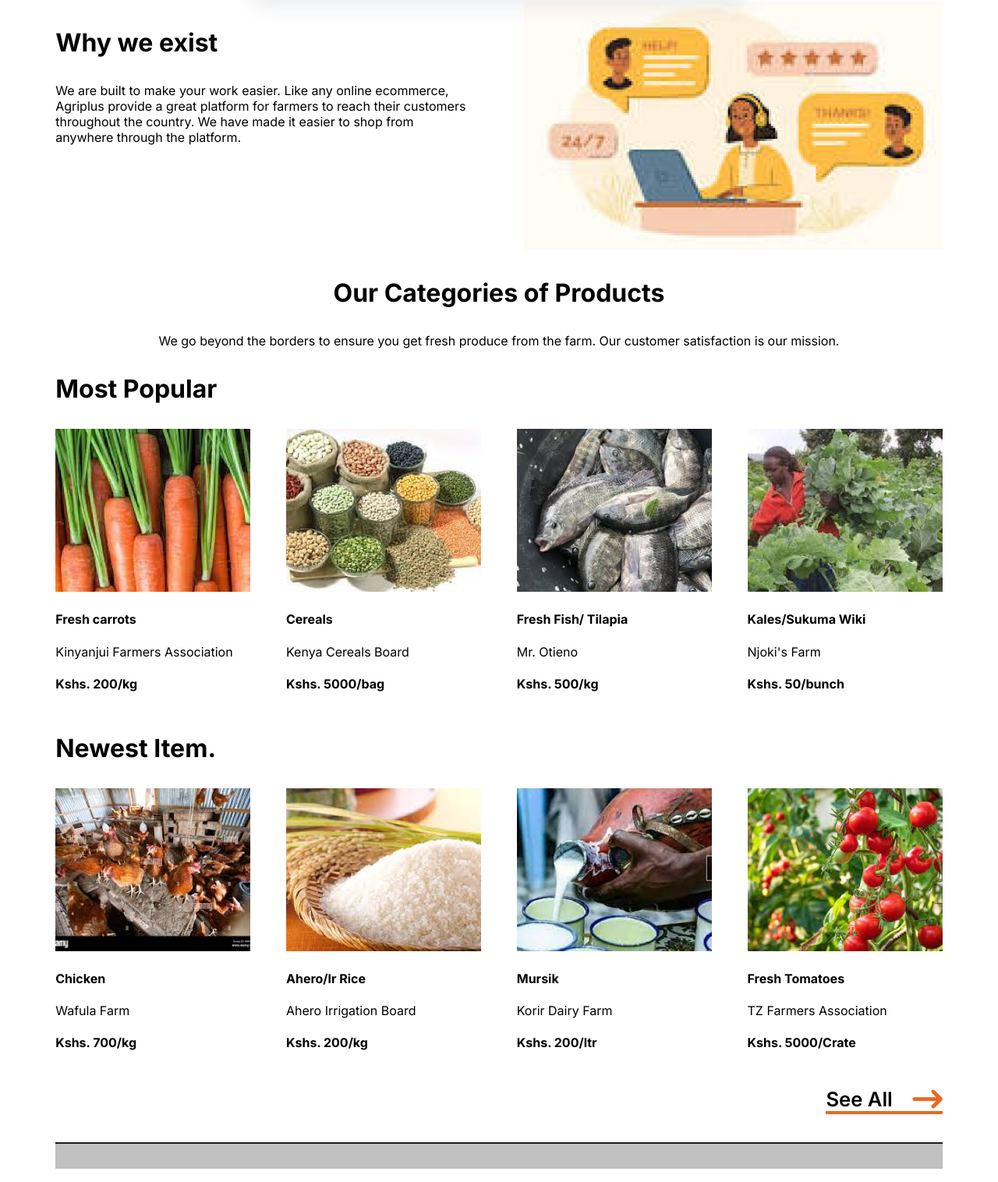
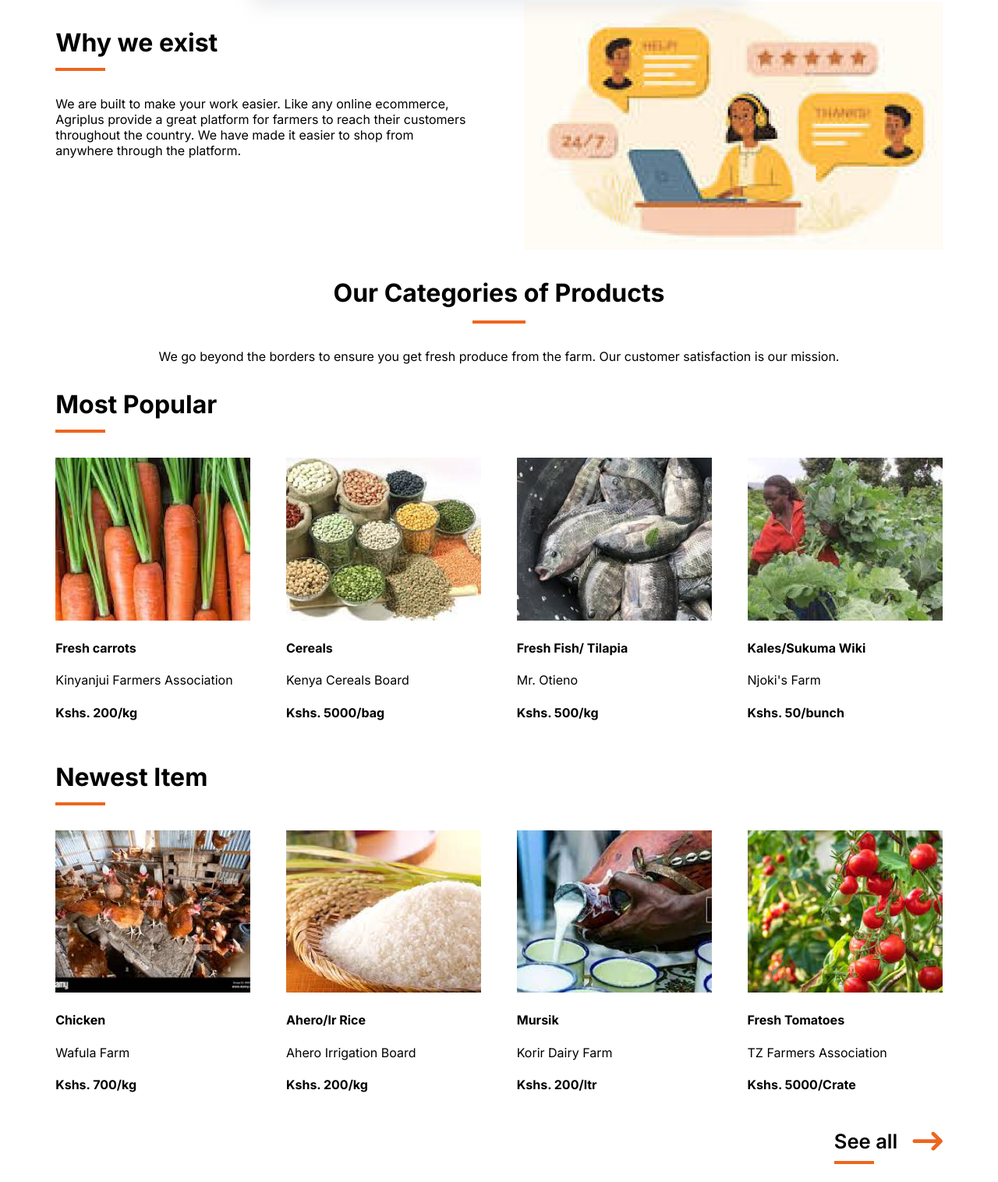
Before and after one commit to Masai11/Week-2-IP-AgriPlus-Website, a plain HTML site: page index.html in a window 1280 px wide. Shown: the part 843-2359 px from the top of the page at 78% size. Drawn offline with Linux system fonts and the light colour scheme.

Commit message:
add bottom border

```diff
--- a/index.css
+++ b/index.css
@@ -199,7 +199,6 @@ a {
     float: right;
     font-weight: 600;
     font-size: 1.6em;
-    border-bottom: #ED661F solid 4px;
     margin-top: 1em;
     margin-bottom: 1em;
 }
@@ -310,3 +309,22 @@ ul {
     color: #ED661F;
     padding-left: .5em;
 }
+
+.border {
+    width: 2em;
+    border-bottom: #ED661F 4px solid;
+    margin-top: .4em;
+}
+
+.border-right {
+    width: 2em;
+    border-bottom: #ED661F 4px solid;
+    margin-top: .4em;
+}
+
+.center-border {
+    width: 6%;
+    border-bottom: #ED661F 4px solid;
+    padding-top: .5em;
+    margin: 0% auto;
+}
--- a/index.html
+++ b/index.html
@@ -87,9 +87,10 @@
 
         <div class="Why-we-exist">
             <div class="exist-text">
-                <div class="border">
-                    <h3 class="heading">Why we exist</h3>
-                </div>
+                <h3 class="heading full-heading">
+                    Why we exist
+                    <div class="border"></div>
+                </h3>
                 <p>
                     We are built to make your work easier. Like any online ecommerce,
                     Agriplus provide a great platform for farmers to reach their customers
@@ -107,13 +108,13 @@
         <!-- Products section starts here -->
         <div class="products">
             <div class="center">
-                <h3 class="heading">Our Categories of Products</h3>
+                <h3 class="heading">Our Categories of Products <div class="center-border"></div></h3>
                 <p>
                     We go beyond the borders to ensure you get fresh produce from the
                     farm. Our customer satisfaction is our mission.
                 </p>
             </div>
-            <h3 class="heading">Most Popular</h3>
+            <h3 class="heading full-heading">Most Popular <div class="border"></div></h3>
             <div class="cards">
 
                 <div class="product-card">
@@ -153,7 +154,7 @@
                     </div>
                 </div>
             </div>
-            <h3 class="heading">Newest Item.</h3>
+            <h3 class="heading full-heading">Newest Item <div class="border"></div></h3>
             <div class="cards">
 
                 <div class="product-card">
@@ -193,7 +194,7 @@
                     </div>
                 </div>
             </div>
-            <a href="" class="right-btn">See All <i class="fa-solid fa-arrow-right-long orange fa-xl"></i></a>
+            <a href="" class="right-btn">See all<i class="fa-solid fa-arrow-right-long orange fa-xl"></i> <div class="border-right"></div></a>
         </div>
 
         <div class="divider"></div>
@@ -266,7 +267,7 @@
                 </div>
             </div>
 
-            <a href="" class="right-btn">Read more <i class="fa-solid fa-arrow-right-long orange fa-xl"></i></a>
+            <a href="" class="right-btn">Read more <i class="fa-solid fa-arrow-right-long orange fa-xl"></i> <div class="border-right"></div></a>
         </div>
     </div>
     <div class="keep-in-touch">
```
